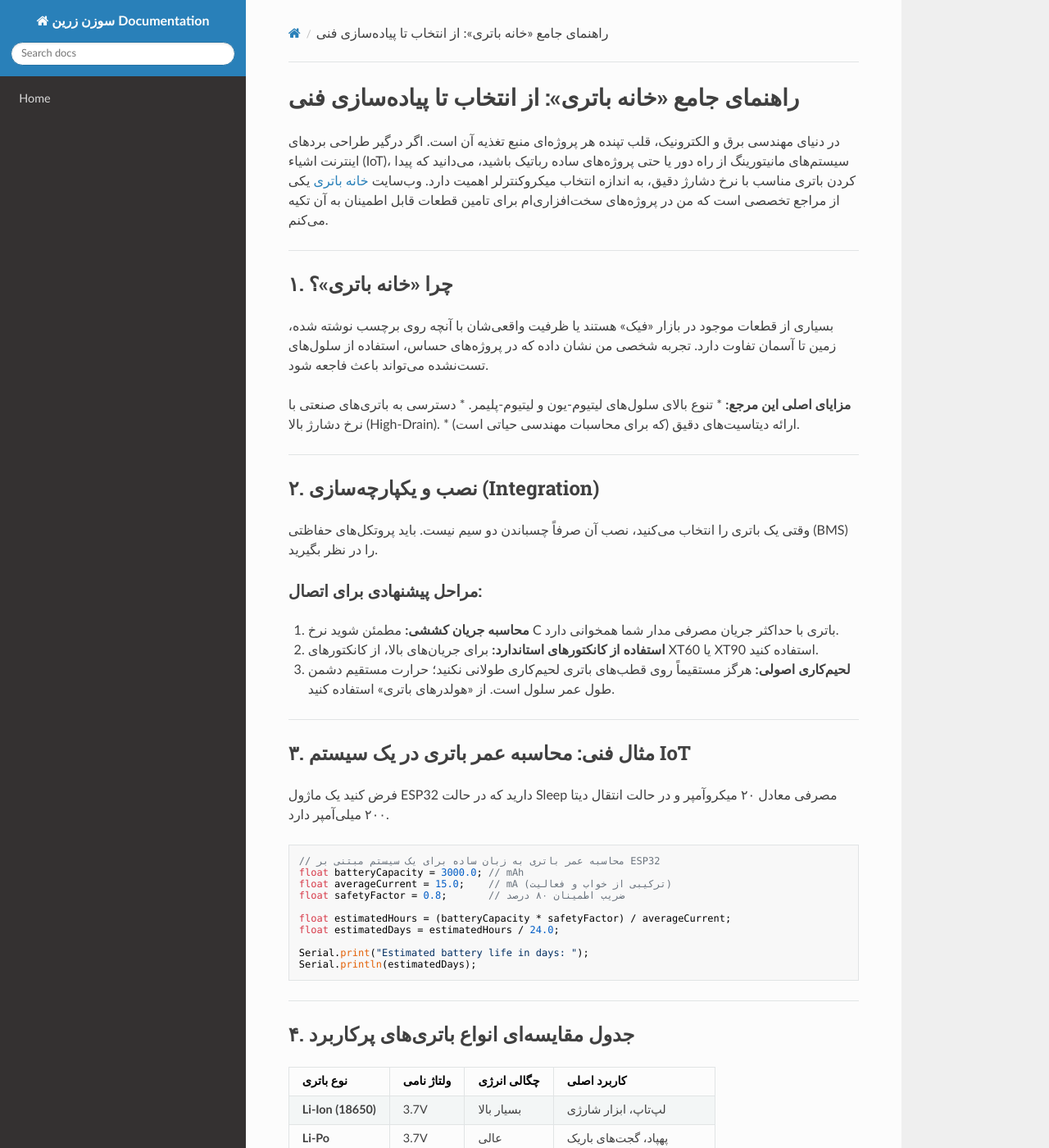
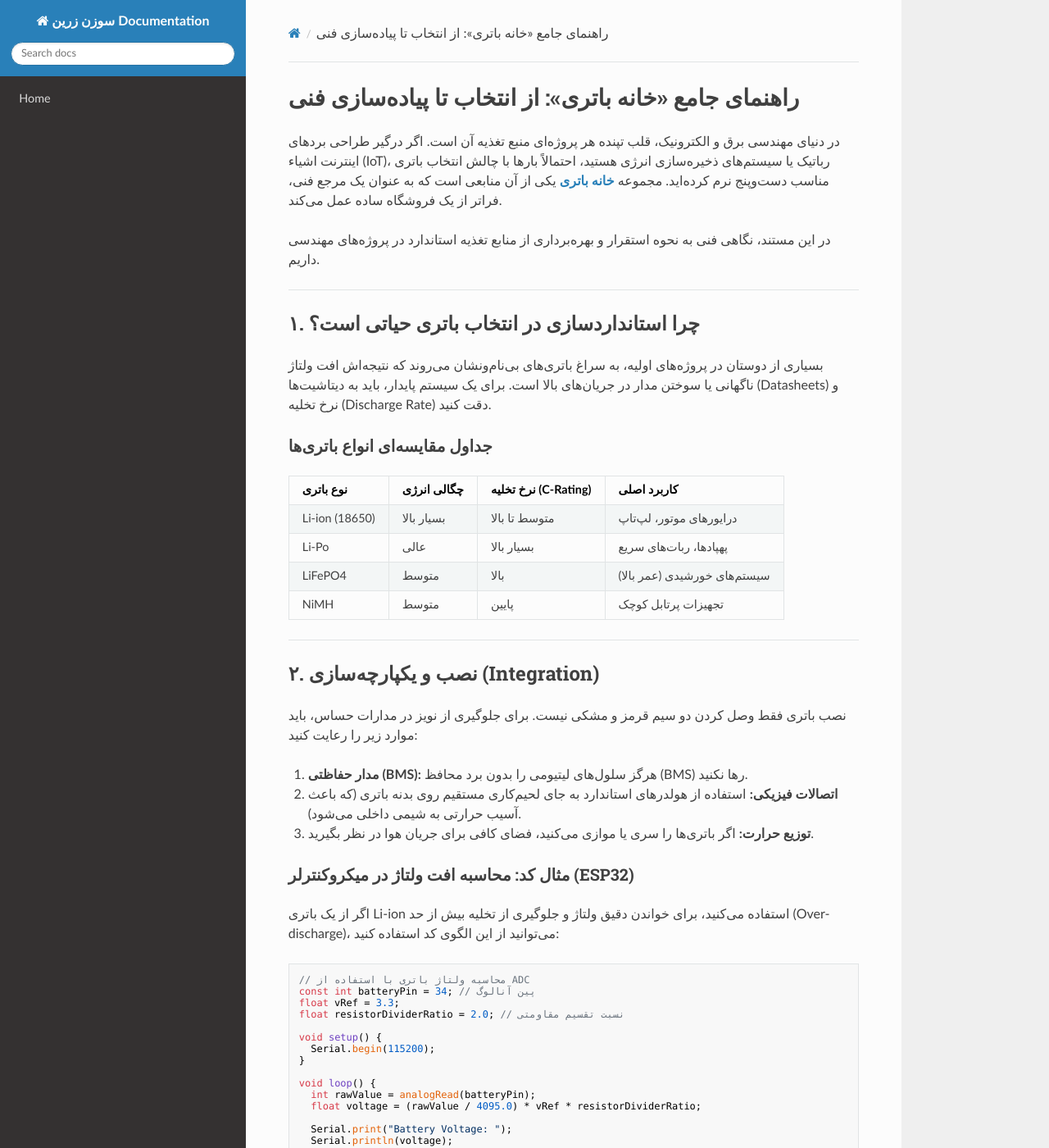
Before and after one commit to sahandsahabi553-prog/terraform-google-semantic-docs, an MkDocs documentation site: the page built from docs/خانه-باتری.md, in a window 1280 px wide and 1400 px high. Shown: the whole window at 82% size. Built offline with MkDocs 1.6.1, drawn with Linux system fonts in a browser that asks for light colours; nearby versions of some CDN libraries; some of the changed text lies outside the part shown.

Commit message:
Doc: خانه باتری

````diff
--- a/docs/خانه-باتری.md
+++ b/docs/خانه-باتری.md
@@ -1,72 +1,85 @@
 # راهنمای جامع «خانه باتری»: از انتخاب تا پیاده‌سازی فنی
 
-در دنیای مهندسی برق و الکترونیک، قلب تپنده هر پروژه‌ای منبع تغذیه آن است. اگر درگیر طراحی بردهای اینترنت اشیاء (IoT)، سیستم‌های مانیتورینگ از راه دور یا حتی پروژه‌های ساده رباتیک باشید، می‌دانید که پیدا کردن باتری مناسب با نرخ دشارژ دقیق، به اندازه انتخاب میکروکنترلر اهمیت دارد. وب‌سایت [خانه باتری](https://www.batteries.ir/) یکی از مراجع تخصصی است که من در پروژه‌های سخت‌افزاری‌ام برای تامین قطعات قابل اطمینان به آن تکیه می‌کنم.
+در دنیای مهندسی برق و الکترونیک، قلب تپنده هر پروژه‌ای منبع تغذیه آن است. اگر درگیر طراحی بردهای اینترنت اشیاء (IoT)، رباتیک یا سیستم‌های ذخیره‌سازی انرژی هستید، احتمالاً بارها با چالش انتخاب باتری مناسب دست‌وپنج نرم کرده‌اید. مجموعه **[خانه باتری](https://www.batteries.ir/)** یکی از آن منابعی است که به عنوان یک مرجع فنی، فراتر از یک فروشگاه ساده عمل می‌کند.
+
+در این مستند، نگاهی فنی به نحوه استقرار و بهره‌برداری از منابع تغذیه استاندارد در پروژه‌های مهندسی داریم.
 
 ---
 
-## ۱. چرا «خانه باتری»؟
-بسیاری از قطعات موجود در بازار «فیک» هستند یا ظرفیت واقعی‌شان با آنچه روی برچسب نوشته شده، زمین تا آسمان تفاوت دارد. تجربه شخصی من نشان داده که در پروژه‌های حساس، استفاده از سلول‌های تست‌نشده می‌تواند باعث فاجعه شود.
+## ۱. چرا استانداردسازی در انتخاب باتری حیاتی است؟
 
-**مزایای اصلی این مرجع:**
-*   تنوع بالای سلول‌های لیتیوم-یون و لیتیوم-پلیمر.
-*   دسترسی به باتری‌های صنعتی با نرخ دشارژ بالا (High-Drain).
-*   ارائه دیتاسیت‌های دقیق (که برای محاسبات مهندسی حیاتی است).
+بسیاری از دوستان در پروژه‌های اولیه، به سراغ باتری‌های بی‌نام‌ونشان می‌روند که نتیجه‌اش افت ولتاژ ناگهانی یا سوختن مدار در جریان‌های بالا است. برای یک سیستم پایدار، باید به دیتاشیت‌ها (Datasheets) و نرخ تخلیه (Discharge Rate) دقت کنید.
+
+### جداول مقایسه‌ای انواع باتری‌ها
+
+| نوع باتری | چگالی انرژی | نرخ تخلیه (C-Rating) | کاربرد اصلی |
+| :--- | :--- | :--- | :--- |
+| Li-ion (18650) | بسیار بالا | متوسط تا بالا | درایورهای موتور، لپ‌تاپ |
+| Li-Po | عالی | بسیار بالا | پهپادها، ربات‌های سریع |
+| LiFePO4 | متوسط | بالا | سیستم‌های خورشیدی (عمر بالا) |
+| NiMH | متوسط | پایین | تجهیزات پرتابل کوچک |
 
 ---
 
 ## ۲. نصب و یکپارچه‌سازی (Integration)
-وقتی یک باتری را انتخاب می‌کنید، نصب آن صرفاً چسباندن دو سیم نیست. باید پروتکل‌های حفاظتی (BMS) را در نظر بگیرید.
 
-### مراحل پیشنهادی برای اتصال:
-1.  **محاسبه جریان کششی:** مطمئن شوید نرخ C باتری با حداکثر جریان مصرفی مدار شما همخوانی دارد.
-2.  **استفاده از کانکتورهای استاندارد:** برای جریان‌های بالا، از کانکتورهای XT60 یا XT90 استفاده کنید.
-3.  **لحیم‌کاری اصولی:** هرگز مستقیماً روی قطب‌های باتری لحیم‌کاری طولانی نکنید؛ حرارت مستقیم دشمن طول عمر سلول است. از «هولدرهای باتری» استفاده کنید.
+نصب باتری فقط وصل کردن دو سیم قرمز و مشکی نیست. برای جلوگیری از نویز در مدارات حساس، باید موارد زیر را رعایت کنید:
 
----
+1. **مدار حفاظتی (BMS):** هرگز سلول‌های لیتیومی را بدون برد محافظ (BMS) رها نکنید.
+2. **اتصالات فیزیکی:** استفاده از هولدرهای استاندارد به جای لحیم‌کاری مستقیم روی بدنه باتری (که باعث آسیب حرارتی به شیمی داخلی می‌شود).
+3. **توزیع حرارت:** اگر باتری‌ها را سری یا موازی می‌کنید، فضای کافی برای جریان هوا در نظر بگیرید.
 
-## ۳. مثال فنی: محاسبه عمر باتری در یک سیستم IoT
-فرض کنید یک ماژول ESP32 دارید که در حالت Sleep مصرفی معادل ۲۰ میکروآمپر و در حالت انتقال دیتا ۲۰۰ میلی‌آمپر دارد.
+### مثال کد: محاسبه افت ولتاژ در میکروکنترلر (ESP32)
+
+اگر از یک باتری Li-ion استفاده می‌کنید، برای خواندن دقیق ولتاژ و جلوگیری از تخلیه بیش از حد (Over-discharge)، می‌توانید از این الگوی کد استفاده کنید:
 
 ```cpp
-// محاسبه عمر باتری به زبان ساده برای یک سیستم مبتنی بر ESP32
-float batteryCapacity = 3000.0; // mAh
-float averageCurrent = 15.0;    // mA (ترکیبی از خواب و فعالیت)
-float safetyFactor = 0.8;       // ضریب اطمینان ۸۰ درصد
+// محاسبه ولتاژ باتری با استفاده از ADC
+const int batteryPin = 34; // پین آنالوگ
+float vRef = 3.3;
+float resistorDividerRatio = 2.0; // نسبت تقسیم مقاومتی
 
-float estimatedHours = (batteryCapacity * safetyFactor) / averageCurrent;
-float estimatedDays = estimatedHours / 24.0;
+void setup() {
+  Serial.begin(115200);
+}
 
-Serial.print("Estimated battery life in days: ");
-Serial.println(estimatedDays);
+void loop() {
+  int rawValue = analogRead(batteryPin);
+  float voltage = (rawValue / 4095.0) * vRef * resistorDividerRatio;
+
+  Serial.print("Battery Voltage: ");
+  Serial.println(voltage);
+
+  if(voltage < 3.2) {
+    Serial.println("ALERT: Low Battery! Shutting down...");
+    // دستورات مربوط به ذخیره داده و رفتن به حالت Deep Sleep
+  }
+  delay(1000);
+}
 ```
 
 ---
 
-## ۴. جدول مقایسه‌ای انواع باتری‌های پرکاربرد
+## ۳. نکات فنی در انتخاب از «خانه باتری»
 
-| نوع باتری | ولتاژ نامی | چگالی انرژی | کاربرد اصلی |
-| :--- | :--- | :--- | :--- |
-| **Li-Ion (18650)** | 3.7V | بسیار بالا | لپ‌تاپ، ابزار شارژی |
-| **Li-Po** | 3.7V | عالی | پهپاد، گجت‌های باریک |
-| **LiFePO4** | 3.2V | متوسط | سیستم‌های خورشیدی، UPS |
-| **NiMH** | 1.2V | پایین | اسباب‌بازی، ریموت‌ها |
+وقتی به وب‌سایت [خانه باتری](https://www.batteries.ir/) مراجعه می‌کنید، حتماً بخش "مشخصات فنی" هر محصول را چک کنید. نکاتی که من همیشه به آن‌ها توجه می‌کنم:
+* **تاریخ تولید:** باتری‌های لیتیومی تاریخ مصرف شیمیایی دارند؛ همیشه تازه‌ترین موجودی را انتخاب کنید.
+* **ظرفیت واقعی (mAh):** گول اعداد اغراق‌آمیز روی لیبل‌های چینی را نخورید؛ به برندهای معتبری که در این سایت موجود است اعتماد کنید.
 
 ---
 
-## ۵. سوالات متداول (FAQ)
+## ۴. پرسش‌های متداول (FAQ)
 
-**آیا می‌توانم باتری‌های با ظرفیت متفاوت را موازی کنم؟**
-به‌هیچ‌وجه! این کار باعث جریان‌کشی نامتقارن و داغ شدن سلول‌ها می‌شود که خطر آتش‌سوزی دارد. همیشه از سلول‌های مشابه با ولتاژ یکسان استفاده کنید.
+**س: آیا می‌توانم باتری‌های با ظرفیت‌های مختلف را با هم سری کنم؟**
+پاسخ: به هیچ وجه! این کار باعث عدم تعادل در شارژ (Imbalance) شده و می‌تواند منجر به آتش‌سوزی شود. همیشه باتری‌ها باید از یک برند، یک مدل و دارای تاریخ ساخت مشابه باشند.
 
-**چطور بفهمم باتری من فرسوده شده است؟**
-بهترین راه، اندازه‌گیری «مقاومت داخلی» (Internal Resistance) است. اگر باتری زیر بار، افت ولتاژ شدیدی (Voltage Sag) نشان می‌دهد، وقت تعویض آن رسیده است.
+**س: برای پروژه‌ای که نیاز به جریان لحظه‌ای بالا دارد، چه پیشنهادی دارید؟**
+پاسخ: حتماً به سراغ باتری‌های Li-Po با C-Rating بالا بروید. این باتری‌ها برای تخلیه سریع طراحی شده‌اند.
 
-**آیا سایت خانه باتری پشتیبانی فنی دارد؟**
-بله، کارشناسان این مجموعه معمولاً در انتخاب نوع سلول برای پروژه‌های خاص (مثل پروژه‌های دمای پایین یا جریان بالا) مشاوره‌های خوبی می‌دهند که از خرید اشتباه جلوگیری می‌کند.
+**س: چگونه عمر مفید باتری را در انبارداری افزایش دهم؟**
+پاسخ: برای نگهداری طولانی‌مدت، ولتاژ باتری را روی ۳.۷ تا ۳.۸ ولت (حالت Storage) نگه دارید و در جای خنک قرار دهید.
 
 ---
 
-### سخن پایانی
-در طراحی سخت‌افزار، همیشه «باتری» اولین چیزی است که باید انتخاب شود، نه آخرین چیزی. اگر منبع تغذیه ناپایدار باشد، حتی بهترین کدها هم در میدان عمل شکست می‌خورند. پیشنهاد می‌کنم قبل از ثبت سفارش از [batteries.ir](https://www.batteries.ir/)، حتماً دیتاشیت قطعه را با الزامات مصرفی مدارتان تطبیق دهید.
-
-*موفق باشید در پروژه‌هایتان!*
+**نکته پایانی:**
+کار با انرژی ذخیره شده، شوخی‌بردار نیست. همیشه از ابزارهای اندازه‌گیری کالیبره‌شده استفاده کنید و قبل از بستن باکس نهایی، اتصالات را دوبار بررسی کنید. اگر در انتخاب کانکتور یا نوع باتری شک دارید، مشاوره با تیم فنی [خانه باتری](https://www.batteries.ir/) می‌تواند شما را از دوباره‌کاری‌های پرهزینه نجات دهد.
````
